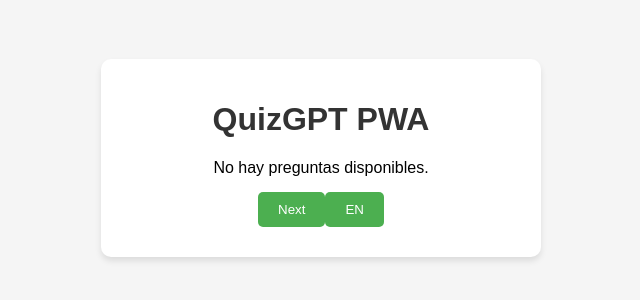
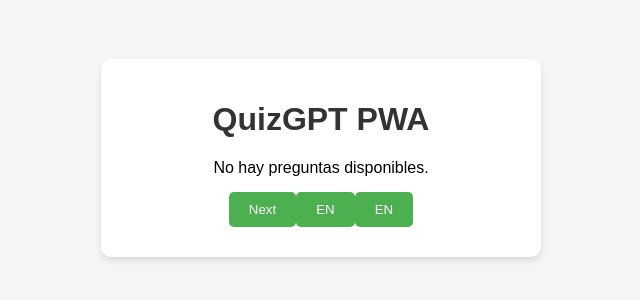
Before and after one commit to ellocoometeotl-ops/quizgpt-pwa, a plain HTML site: page index.html in a window 1280 px wide. Shown: the part 242-542 px from the top of the page, without its empty margins (319-959 px from the left). Drawn offline with Linux system fonts and the light colour scheme; no server answers.

Commit message:
Update index.html

```diff
--- a/index.html
+++ b/index.html
@@ -13,7 +13,7 @@
     <h1>QuizGPT PWA</h1>
     <div id="question-container"></div>
     <div id="choices-container"></div>
-    <button id="next-btn">Next</button><button id="lang-btn">EN</button>
+    <button id="next-btn">Next</button><button id="lang-btn">EN</button><button id="lang-btn">EN</button>
     <div id="feedback"></div>
   </div>
   <script src="app.js"></script>
```
